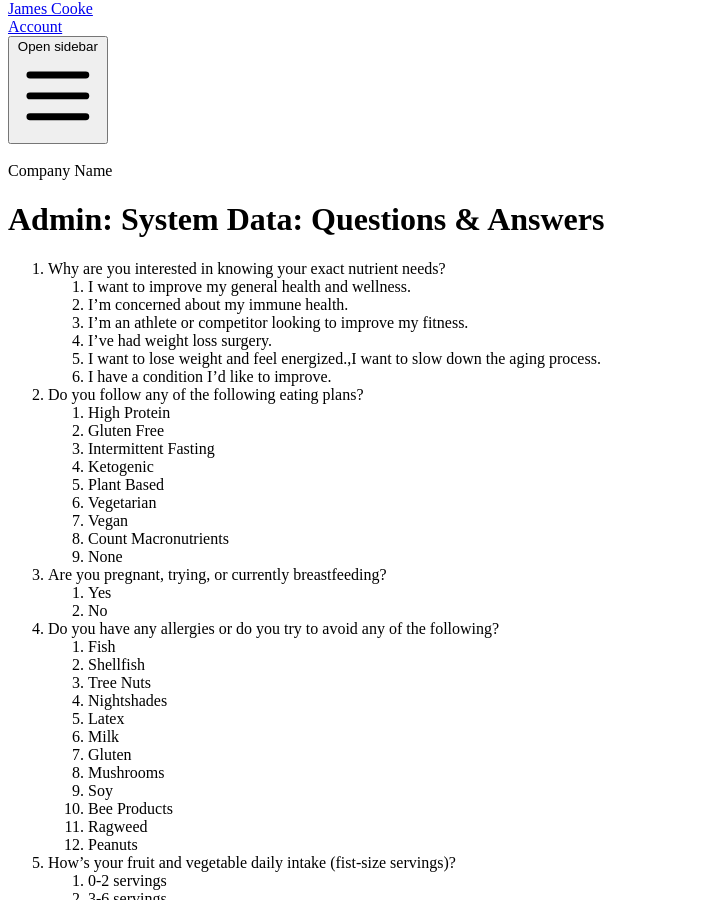
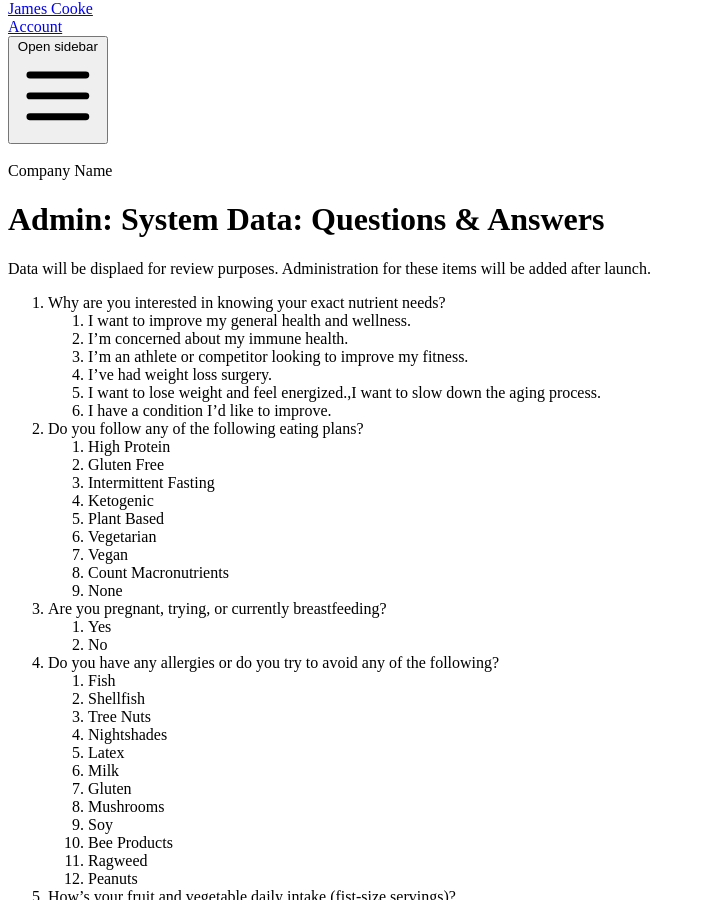
Before and after one commit to kristenzirkler/ohs-nrx-tw-netlify, a Jekyll site: the page built from admin-questions.html, in a window 1280 px wide and 900 px high, scrolled down 7778 px. Shown: the whole window, without its empty margins (0-705 px from the left). Built offline with Jekyll 4.4.1, drawn with Linux system fonts in a browser that asks for light colours; some web fonts are replaced; a script that is not in the unit is left out.

Commit message:
Disclaimer

```diff
--- a/admin-products.html
+++ b/admin-products.html
@@ -6,6 +6,7 @@ title: "System Data: Products"
 ---
 <div class="mb-2 flex justify-between">
   <h1 class="mt-1 md:mt-2 text-2xl leading-8 font-display font-bold tracking-tight text-skin-header sm:text-3xl">Admin: {{ page.title }}</h1>
+  <p>Data will be displaed for review purposes. Administration for these items will be added after launch.</p>
 </div>
 <div class="bg-skin-page shadow rounded-lg mb-5 px-4 py-5">
   <div class="ml-6 max-w-xl">
--- a/admin-questions.html
+++ b/admin-questions.html
@@ -6,6 +6,7 @@ title: "System Data: Questions & Answers"
 ---
 <div class="mb-2 flex justify-between">
   <h1 class="mt-1 md:mt-2 text-2xl leading-8 font-display font-bold tracking-tight text-skin-header sm:text-3xl">Admin: {{ page.title }}</h1>
+  <p>Data will be displaed for review purposes. Administration for these items will be added after launch.</p>
 </div>
 <div class="bg-skin-page shadow rounded-lg mb-5 px-4 py-5">
   <ol class="list-decimal list-inside space-y-2">
--- a/admin-system-data.html
+++ b/admin-system-data.html
@@ -6,6 +6,7 @@ title: "System Data"
 ---
 <div class="mb-2 flex justify-between">
   <h1 class="mt-1 md:mt-2 text-2xl leading-8 font-display font-bold tracking-tight text-skin-header sm:text-3xl">Admin: {{ page.title }}</h1>
+  <p>Data will be displaed for review purposes. Administration for these items will be added after launch.</p>
 </div>
 <div class="bg-skin-page shadow rounded-lg mb-5 px-4 py-5">
   <h2 class="text-xl font-bold text-skin-header">Questions & Answers</h2>
--- a/admin-tests.html
+++ b/admin-tests.html
@@ -6,6 +6,7 @@ title: "System Data: Tests, Panels & Bundles"
 ---
 <div class="mb-2 flex justify-between">
   <h1 class="mt-1 md:mt-2 text-2xl leading-8 font-display font-bold tracking-tight text-skin-header sm:text-3xl">Admin: {{ page.title }}</h1>
+  <p>Data will be displaed for review purposes. Administration for these items will be added after launch.</p>
 </div>
 <div class="bg-skin-page shadow rounded-lg mb-5 px-4 py-5">
 
```
